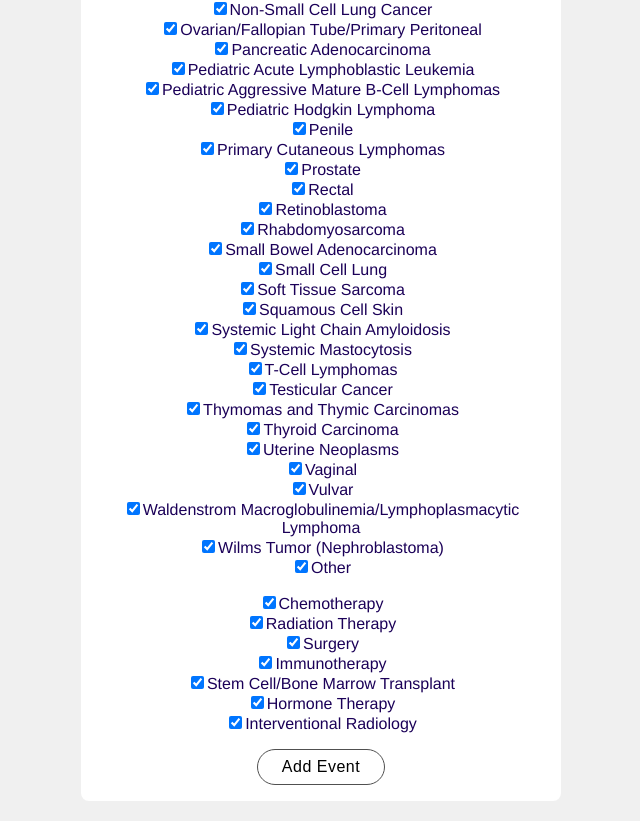
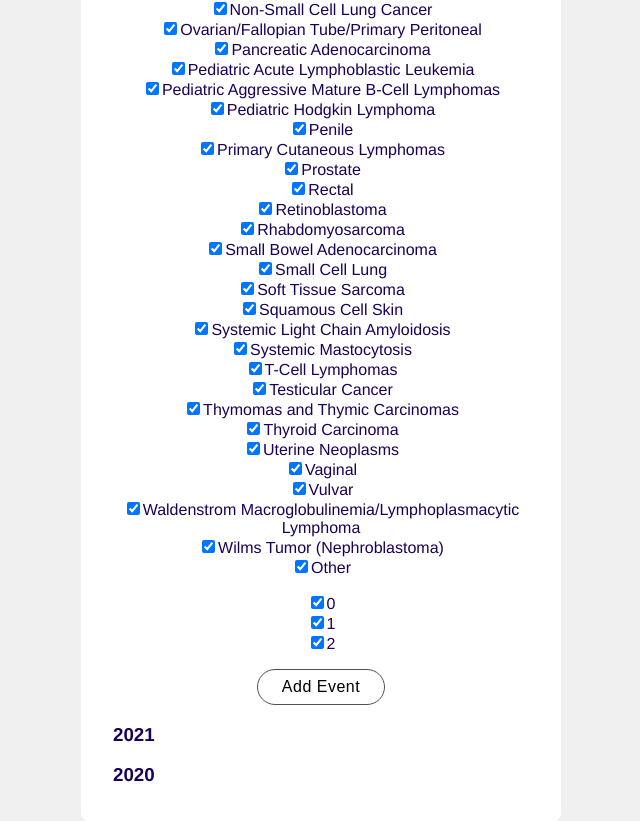
Before and after one commit to dan-knight/OncHx, a React (Create React App) app: page / in a window 1280 px wide. Shown: the part 719-1540 px from the top of the page, without its empty margins (319-959 px from the left). Built offline with nearby package versions, Linux system fonts and the light colour scheme.

Commit message:
Integrate event classes

```diff
--- a/src/components/EventLog.tsx
+++ b/src/components/EventLog.tsx
@@ -4,11 +4,13 @@ import { Link } from "react-router-dom";
 import useExpand from "../hooks/useExpand";
 import FilterMenu from "./FilterMenu";
 
-import { cancerTypes, treatmentTypes } from "../defaultData";
-import { FilterOptions, FilterSelected } from "../types/Filter";
+import { cancerTypes } from "../defaultData";
+import { FilterOption, FilterOptions, FilterSelected } from "../types/Filter";
 import { PatientEvent } from "../types/Event";
 import { FontAwesomeIcon } from "@fortawesome/react-fontawesome";
 import { faPlus } from "@fortawesome/free-solid-svg-icons";
+import { GlobalValues } from "../types/Global";
+import { useGlobalContext } from "../contexts/GlobalContext";
 
 interface EventLogProps {
   allEvents: PatientEvent[],
@@ -20,13 +22,15 @@ export default function EventLog(props: EventLogProps) {
   const [expandedEvents, showHideEvent] = useExpand();
   const [expandedYears, showHideYear] = useExpand();
 
+  const { treatmentTypes }: GlobalValues = useGlobalContext();
+
   const defaultFilters: { [key: string]: FilterOptions } = {
     cancerType: cancerTypes(),
-    treatmentType: treatmentTypes()
+    treatmentType: Object.keys(treatmentTypes.options).map((k: string) => parseInt(k))
   };
   const [filters, setFilters] = useState<{ [key: string]: FilterSelected }>(Object.keys(defaultFilters).reduce(
-    (a: { [key: string]: FilterSelected }, b: string): { [key: string]: FilterSelected } => (
-      { ...a, [b]: new Set<string>(defaultFilters[b])}
+    (a: { [key: string]: FilterSelected }, b: FilterOption): { [key: string]: FilterSelected } => (
+      { ...a, [b]: new Set<FilterOption>(defaultFilters[b])}
     ), {}));
 
   const eventInFilters = (event: PatientEvent) => {
@@ -35,6 +39,7 @@ export default function EventLog(props: EventLogProps) {
 
     for (let i = 0; i < filterCategories.length; i++) {
       const category: string = filterCategories[i];
+
       if (!filters[category].has(event[category])) {
         inFilters = false;
         break;
@@ -70,7 +75,7 @@ export default function EventLog(props: EventLogProps) {
     setEvents(prepareEvents());
   }, [props.allEvents, props.user, filters]);
 
-  function handleCheck(filter: string, value: string) {
+  function handleCheck(filter: FilterOption, value: FilterOption) {
     const newSelected = new Set(filters[filter]);
 
     if (newSelected.has(value)) {
@@ -141,7 +146,7 @@ function LogEvent(props: LogEventProps) {
       <h5>{props.event.treatmentType}<span>{props.event.cancerType}</span></h5>
       <h4>{props.event.date.toDateString()}</h4>
       <h6>Details <span onClick={handleShow}>{`(${props.show ? 'Hide' : 'Show'})`}</span></h6>
-      <p className={props.show ? 'expanded' : undefined}>{props.event.details}</p>
+      <p className={props.show ? 'expanded' : undefined}>{JSON.stringify(props.event.details)}</p>
     </li>
   );
 };
--- a/src/components/FilterMenu.tsx
+++ b/src/components/FilterMenu.tsx
@@ -1,4 +1,4 @@
-import { FilterChange, FilterOptions, FilterSelected } from "../types/Filter";
+import { FilterChange, FilterOption, FilterOptions, FilterSelected } from "../types/Filter";
 
 interface FilterMenuProps {
   filters: { [key: string]: FilterOptions },
@@ -25,7 +25,7 @@ interface FilterSectionProps {
 }
 
 function FilterSection(props: FilterSectionProps) {
-  function handleChange(value: string) {
+  function handleChange(value: FilterOption) {
     props.onChange(props.category, value);
   };
 
--- a/src/components/NewTreatment.tsx
+++ b/src/components/NewTreatment.tsx
@@ -13,7 +13,7 @@ import TextField from "./form/TextField";
 import DetailFields from "./DetailFields";
 
 export default function NewTreatment() {
-  const { values, errors }: FormikValues = useFormikContext();
+  const { values }: FormikValues = useFormikContext();
   const { treatmentTypes }: GlobalValues = useGlobalContext();
 
   const months = useMemo((): Month[] => ([
--- a/src/types/Global.ts
+++ b/src/types/Global.ts
@@ -1,4 +1,3 @@
-import { Options } from "./Options";
 import { TreatmentTypes } from "./Treatment";
 
 export interface GlobalValues {
```
Also changed, not shown: src/types/Filter.ts (+4 -3 lines).
